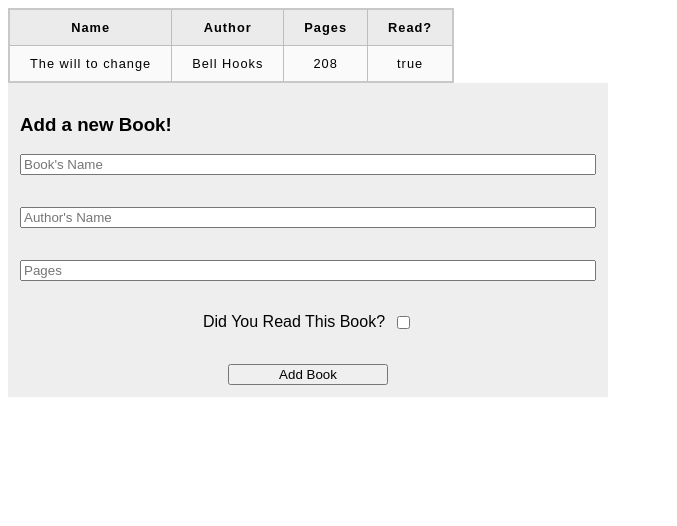
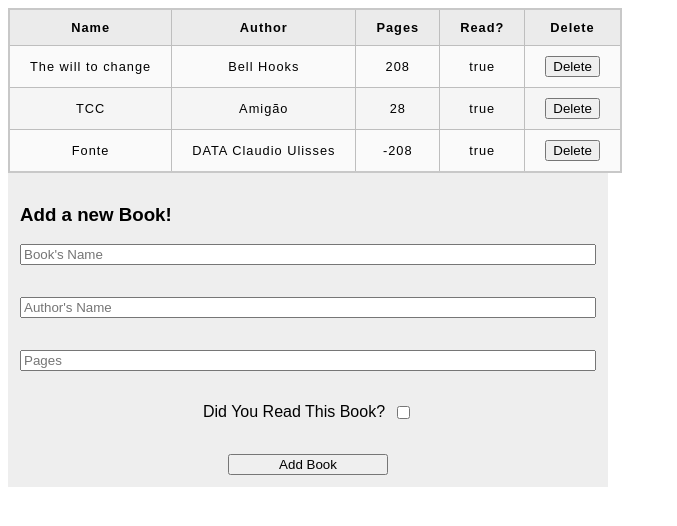
Before and after one commit to izumi-san/the-odin-project-Library, a plain HTML site: page index.html in a window 1280 px wide. Shown: the whole page, without its empty margins (0-677 px from the left). Drawn offline with Linux system fonts and the light colour scheme.

Commit message:
created button to delete row/book.

```diff
--- a/index.html
+++ b/index.html
@@ -15,6 +15,7 @@
           <th>Author</th>
           <th>Pages</th>
           <th>Read?</th>
+          <th>Delete</th>
         </tr>
       </table>
     </div>
--- a/index.js
+++ b/index.js
@@ -1,11 +1,12 @@
 const myLibrary = [
   { name: 'The will to change', author: 'Bell Hooks', pages: 208, read: true },
+  { name: 'TCC', author: 'Amigão', pages: 28, read: true },
+  { name: 'Fonte', author: 'DATA Claudio  Ulisses', pages: -208, read: true },
 ];
 
 const table = document.querySelector('#books-table');
 
 function Book(name, author, pages, read) {
-  //the contructor;
   this.name = name;
   this.author = author;
   this.pages = pages;
@@ -19,17 +20,21 @@ function renderTable() {
 }
 
 function addNewRow(book, index) {
-  const tr = formatTr(book);
+  const tr = formatTr(book, index);
   tr.setAttribute('id', index);
   table.appendChild(tr);
 }
 
-function formatTr(book) {
+function formatTr(book, index) {
   const tableRow = document.createElement('tr');
   for (item in book) {
     const td = formatTd(book[item]);
     tableRow.appendChild(td);
   }
+  const tdDeletBtn = createDeleteButton(index);
+
+  tableRow.append(tdDeletBtn);
+
   return tableRow;
 }
 function formatTd(text) {
@@ -38,6 +43,33 @@ function formatTd(text) {
   tableData.appendChild(content);
 
   return tableData;
+}
+
+function createDeleteButton(index) {
+  const tableData = document.createElement('td');
+  const btn = document.createElement('button');
+  const btnMsg = document.createTextNode('Delete');
+  btn.appendChild(btnMsg);
+  btn.setAttribute('class', 'btn-delete');
+  btn.setAttribute('data-book-id', index);
+  btn.onclick = removeBookById;
+  tableData.appendChild(btn);
+
+  return tableData;
+}
+
+function removeBookById(e) {
+  const bookId = e.target.dataset.bookId;
+
+  myLibrary.splice(bookId, 1);
+  removeRows();
+  renderTable();
+}
+
+function removeRows() {
+  while (table.children[1]) {
+    table.removeChild(table.lastChild);
+  }
 }
 
 function checkFields(event) {
```
Also changed, not shown: 1 other file.
